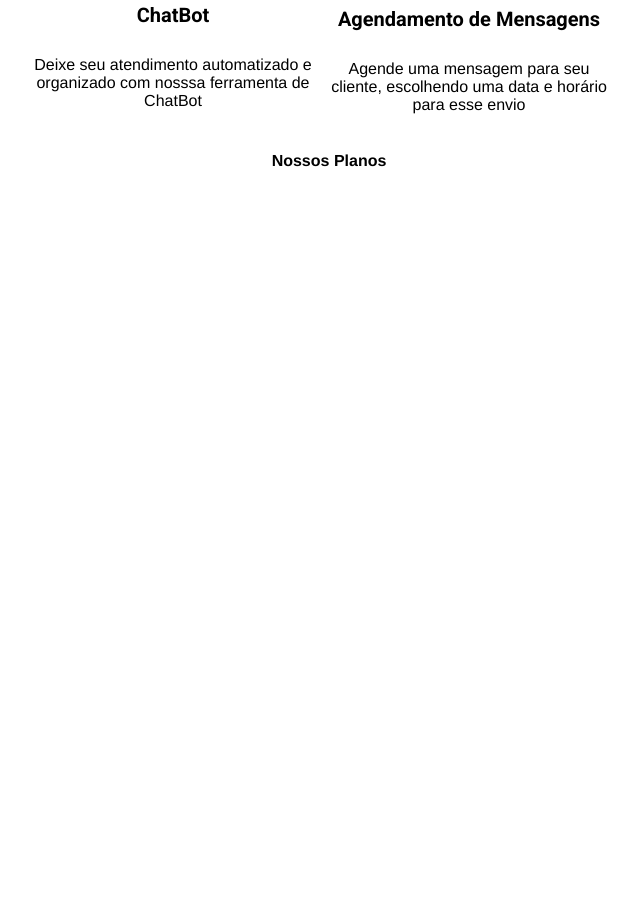
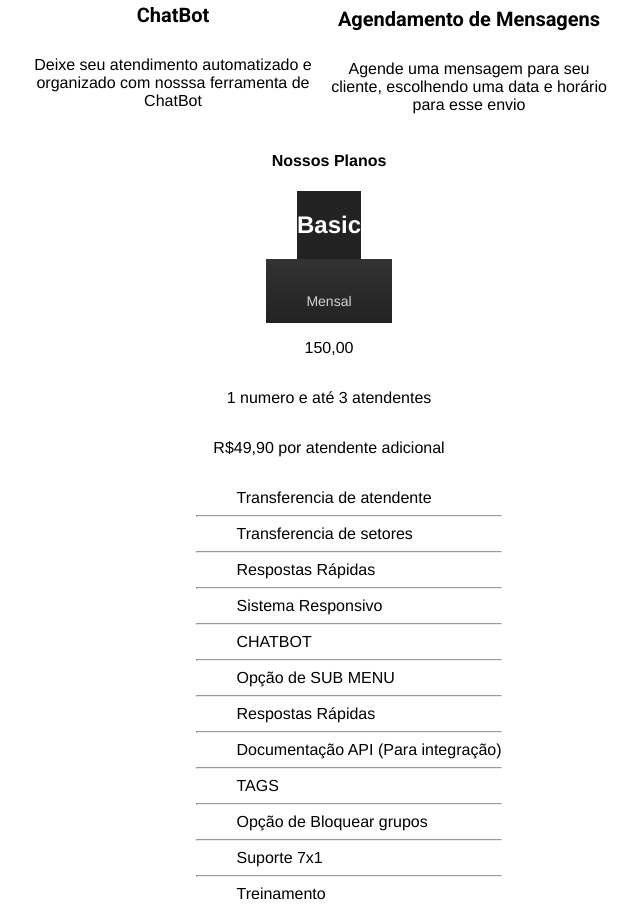
Before and after one commit to joaotoni/simples-voip, a React (Vite) app: page / in a window 1280 px wide. Shown: the part 2180-3099 px from the top of the page, without its empty margins (311-951 px from the left). Before the commit the page ends 2371 px from the top, so only its background shows below. Built offline with nearby package versions, Linux system fonts and the light colour scheme.

Commit message:
Terminando Four Part

```diff
--- a/src/components/Main/Four-Part/Four-part.tsx
+++ b/src/components/Main/Four-Part/Four-part.tsx
@@ -1,14 +1,56 @@
-import { DivStyled } from "./styled"
-
-import {Container, Row, Col} from "reactstrap";
+import { DivStyled, FormStyledd, DivStyle, DivStyl } from "./styled"
 
 export default function Four(){
     return(
-       <form id="plano">
-            <DivStyled>
+        <div>
+             <DivStyled>
                     <h4>Nossos Planos</h4>
             </DivStyled>
+            <FormStyledd id="plano">
 
-       </form>
+                <DivStyle>
+                    <h2>Basic</h2>
+                </DivStyle>
+                <DivStyl>
+                    <p>Mensal</p>
+                </DivStyl>
+                <div>
+                    <p>150,00</p>
+                </div>
+                <div>
+                    <p>1 numero e até 3 atendentes</p>
+                </div>
+                <div>
+                    <p>R$49,90 por atendente adicional</p>
+                </div>
+                <div>
+                    <ul>
+                        <ol>Transferencia de atendente</ol>
+                        <hr />
+                        <ol>Transferencia de setores</ol>
+                        <hr />
+                        <ol>Respostas Rápidas</ol>
+                        <hr />
+                        <ol>Sistema Responsivo</ol>
+                        <hr />
+                        <ol>CHATBOT</ol>
+                        <hr />
+                        <ol>Opção de SUB MENU</ol>
+                        <hr />
+                        <ol>Respostas Rápidas</ol>
+                        <hr />
+                        <ol>Documentação API (Para integração)</ol>
+                        <hr />
+                        <ol>TAGS</ol>
+                        <hr />
+                        <ol>Opção de Bloquear grupos</ol>
+                        <hr />
+                        <ol>Suporte 7x1</ol>
+                        <hr />
+                        <ol>Treinamento</ol>
+                    </ul>
+                </div>
+            </FormStyledd>
+    </div>
     )
 }
--- a/src/components/Main/Four-Part/styled.ts
+++ b/src/components/Main/Four-Part/styled.ts
@@ -3,8 +3,24 @@ import styled from "styled-components";
 export const DivStyled = styled.div`
     display: flex;
     justify-content: center;
+`
 
-    h4{
+export const FormStyledd= styled.form`
+    display: flex;
+    flex-direction: column;
+    align-items: center;
+`
+export const DivStyle = styled.div`
+    background: #222222;
+    width: max-content;
+    border: #222222;
+    color: white;
+`
 
-    }
+export const DivStyl = styled.div`
+    padding: 20px 40px 0;
+    color: lightgrey;
+    font-size: 14px;
+    font-weight: 400!important;
+    background: linear-gradient(0deg,rgba(34,34,34,1) 0%,rgba(51,51,51,1) 100%);
 `
--- a/src/styles/global.css
+++ b/src/styles/global.css
@@ -5,4 +5,7 @@ body{
   padding:0;
   background-color: white;
   font-family: "Roboto, Arial", Helvetica, Arial, Verdana, sans-serif;
+
 }
+
+*{scroll-behavior: smooth;}
```
Also changed, not shown: src/Utils/ol-objects.ts (added, +14 -0 lines).
